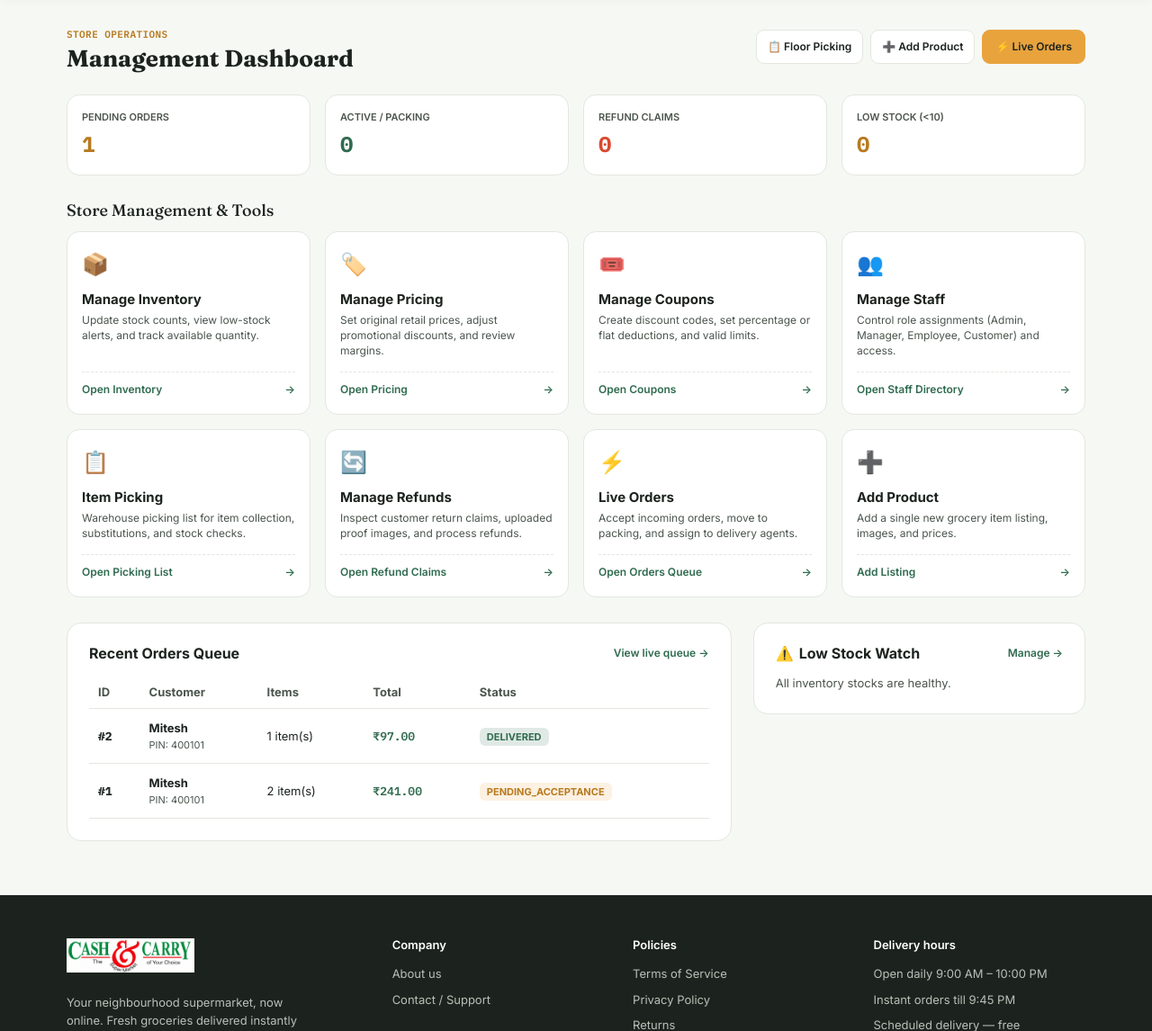
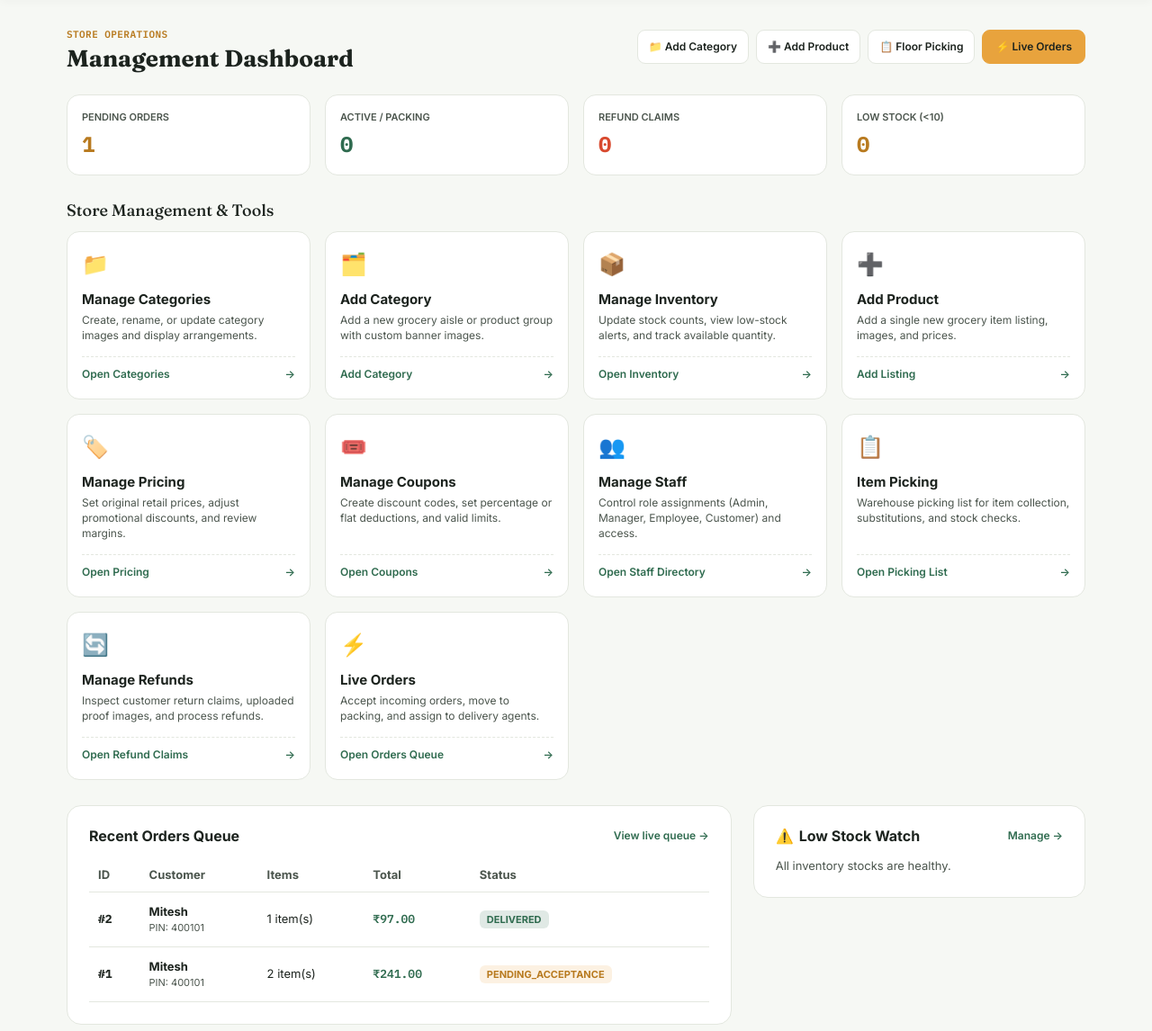
Before and after one commit to Miteshptl/cashandcarry, a Django app: page /dashboard/ in a window 1280 px wide. Shown: the part 144-1290 px from the top of the page at 90% size. Run offline with Django 5.2, Linux system fonts and the light colour scheme; a user stored in the database is signed in; data comes from the database, SQL or seed files in the repository; data that the repository does not hold is empty.

Commit message:
Restore category management views, templates, and URL routing

```diff
--- a/store/urls.py
+++ b/store/urls.py
@@ -1,7 +1,3 @@
-from django.urls import path
-from . import views
-
-urlpatterns = [
     # path('', views.home, name='home'),
     # path('categories/', views.category_list, name='category_list'),
     # path('products/', views.product_list, name='product_list'),
@@ -27,59 +23,74 @@ urlpatterns = [
     # path('manage/store-settings/', views.store_settings, name='store_settings'),
     # path('manage/audit-logs/', views.audit_logs, name='audit_logs'),
 
+from django.urls import path
+from . import views
 
-# Public & Customer Pages
+urlpatterns = [
+    # ==========================================
+    # Public & Customer Storefront
+    # ==========================================
     path('', views.home, name='home'),
     path('categories/', views.category_list, name='category_list'),
+    path('category/<int:category_id>/', views.category_detail, name='category_detail'),
     path('products/', views.product_list, name='product_list'),
     path('products/<int:pk>/', views.product_detail, name='product_detail'),
-    path('cart/', views.cart, name='cart'),
-    path('refund-request/', views.refund_request, name='refund'),
-    path('privacy-policy/', views.privacy_policy, name='privacy'),
-    path('terms/', views.terms_and_conditions, name='terms'),
-    path('refunds-policy/', views.refunds_policy, name='refunds_policy'),
-    path('returns/', views.returns_policy, name='returns'),
-    path('shipping-policy/', views.shipping_policy, name='shipping_policy'),
-    path('about/', views.about_us, name='about'),
-    path('contact/', views.contact, name='contact'),
-    path('profile/', views.profile, name='profile'),
-    path('orders/<int:order_id>/', views.order_detail, name='order_detail'),
-    path('bulk-import/download-sample/', views.download_sample_import, name='download_sample_import'),
 
-
-    # Cart Routes
+    # Cart & Checkout
     path('cart/', views.cart, name='cart'),
     path('cart/update/', views.update_cart_quantity, name='update_cart_quantity'),
     path('cart/clear/', views.clear_cart, name='clear_cart'),
     path('checkout/', views.checkout, name='checkout'),
     path('order-success/<int:order_id>/', views.order_success, name='order_success'),
 
-    # Checkout Flow
-    path('checkout/', views.checkout, name='checkout'),
-    path('order-success/<int:order_id>/', views.order_success, name='order_success'),
+    # User Profile & Orders
+    path('profile/', views.profile, name='profile'),
+    path('orders/<int:order_id>/', views.order_detail, name='order_detail'),
 
-    # Internal Management Pages
+    # Static / Legal Pages
+    path('about/', views.about_us, name='about'),
+    path('contact/', views.contact, name='contact'),
+    path('privacy-policy/', views.privacy_policy, name='privacy'),
+    path('terms/', views.terms_and_conditions, name='terms'),
+    path('shipping-policy/', views.shipping_policy, name='shipping_policy'),
+    path('returns/', views.returns_policy, name='returns'),
+    path('refunds-policy/', views.refunds_policy, name='refunds_policy'),
+    path('refund-request/', views.refund_request, name='refund'),
+
+    # ==========================================
+    # Authentication Routes
+    # ==========================================
+    path('login/', views.login_view, name='login'),
+    path('accounts/login/', views.login_view),
+    path('register/', views.register, name='register'),
+    path('logout/', views.logout_view, name='logout'),
+
+    # ==========================================
+    # Internal Staff & Operations Dashboard
+    # ==========================================
+    path('dashboard/', views.dashboard, name='dashboard'),
+    path('dashboard/refunds/', views.manage_refunds, name='manage_refunds'),
+    path('dashboard/staff/', views.manage_staff, name='staff_management'),
+
+    # Category Management (Staff)
+    path('manage/categories/', views.manage_categories, name='manage_categories'),
     path('manage/add-category/', views.add_category, name='add_category'),
+    path('manage/edit-category/<int:category_id>/', views.edit_category, name='edit_category'),
+    path('manage/delete-category/<int:category_id>/', views.delete_category, name='delete_category'),
+
+    # Catalog & Inventory Tools (Staff)
     path('manage/add-product/', views.add_product, name='add_product'),
     path('manage/inventory/', views.manage_inventory, name='manage_inventory'),
     path('manage/prices/', views.manage_prices, name='manage_prices'),
     path('manage/coupons/', views.manage_coupons, name='manage_coupons'),
     path('manage/bulk-import/', views.bulk_import, name='bulk_import'),
-    path('manage/staff/', views.manage_staff, name='manage_staff'),
+    path('bulk-import/download-sample/', views.download_sample_import, name='download_sample_import'),
+
+    # Operations & Fulfillment (Staff)
     path('manage/live-orders/', views.live_orders, name='live_orders'),
     path('manage/item-picking/', views.item_picking, name='item_picking'),
+    path('manage/staff/', views.manage_staff, name='manage_staff'),
     path('manage/store-settings/', views.store_settings, name='store_settings'),
     path('manage/audit-logs/', views.audit_logs, name='audit_logs'),
 
-    # Admin & Staff Dashboard Routes
-    path('dashboard/', views.dashboard, name='dashboard'),
-    path('dashboard/live-orders/', views.live_orders, name='live_orders'),
-    path('dashboard/refunds/', views.manage_refunds, name='manage_refunds'),
-    path('dashboard/staff/', views.staff_management, name='staff_management'),
-
-    path('login/', views.login_view, name='login'),
-    path('accounts/login/', views.login_view),
-    path('register/', views.register, name='register'),
-    path('logout/', views.logout_view, name='logout'),
-    path('accounts/login/', views.user_login, name='login'),
 ]
--- a/store/views.py
+++ b/store/views.py
@@ -12,6 +12,13 @@ from django.contrib.auth.views import LoginView
 from django.contrib import messages
 from django.core.exceptions import PermissionDenied
 from django.views.decorators.http import require_POST
+from django.shortcuts import render, redirect, get_object_or_404
+from django.contrib.auth.decorators import user_passes_test
+from .models import Category
+import json
+from django.shortcuts import render, redirect, get_object_or_404
+from django.contrib.auth.decorators import user_passes_test
+from .models import Product, Order, Category, Inventory
 
 from .forms import RegisterForm
 from .models import (
@@ -229,11 +236,6 @@ def home(request):
     })
 
 
-def category_list(request):
-    """View all product categories."""
-    categories = Category.objects.filter(parent_category__isnull=True)
-    return render(request, 'category.html', {'categories': categories})
-
 
 def product_list(request):
     """View all available products."""
@@ -712,39 +714,134 @@ def order_success(request, order_id):
 # In store/views.py
 # In store/views.py
 
-
-@login_required
+def is_staff_check(user):
+    return user.is_authenticated and (user.is_staff or user.is_superuser)
+
+@user_passes_test(is_staff_check, login_url='/accounts/login/')
 def dashboard(request):
-    """Main operations overview for store managers and staff."""
-    user = request.user
-    user_role = getattr(user, 'role', 'customer')
-
-    if user_role == 'customer' and not (user.is_staff or user.is_superuser):
-        messages.warning(request, "Access restricted to staff members.")
-        return redirect('profile')
-
-    # Status counts for dashboard
+    # 1. Order Status Counts
     pending_orders_count = Order.objects.filter(order_status='pending_acceptance').count()
-    active_orders_count = Order.objects.filter(order_status__in=['accepted', 'packing', 'out_for_delivery']).count()
-    completed_orders_count = Order.objects.filter(order_status='delivered').count()
-    low_stock_items = Inventory.objects.select_related('product').filter(available_quantity__lt=10)
-
-    # 👈 Count pending customer refund claims
-    pending_refunds_count = RefundRequest.objects.filter(status='pending').count()
-
-    # Latest incoming orders queue
-    recent_orders = Order.objects.select_related('user', 'address').prefetch_related('items__product').order_by('-created_at')[:15]
+    active_orders_count = Order.objects.filter(
+        order_status__in=['accepted', 'packing', 'out_for_delivery']
+    ).count()
+
+    # Check refund claim count safely if model exists, otherwise 0
+    pending_refunds_count = 0
+    try:
+        from .models import Refund
+        pending_refunds_count = Refund.objects.filter(status='pending').count()
+    except Exception:
+        pass
+
+    # 2. Inventory / Low Stock calculations
+    try:
+        low_stock_count = Product.objects.filter(inventory__quantity__lt=10).count()
+        low_stock_items = Product.objects.filter(inventory__quantity__lt=10).select_related('inventory')[:6]
+    except Exception:
+        low_stock_count = 0
+        low_stock_items = []
+
+    # 3. Recent Orders
+    recent_orders = Order.objects.select_related('user', 'address').prefetch_related('items').order_by('-id')[:10]
 
     context = {
         'pending_orders_count': pending_orders_count,
         'active_orders_count': active_orders_count,
-        'completed_orders_count': completed_orders_count,
-        'low_stock_count': low_stock_items.count(),
-        'low_stock_items': low_stock_items[:5],
         'pending_refunds_count': pending_refunds_count,
+        'low_stock_count': low_stock_count,
         'recent_orders': recent_orders,
+        'low_stock_items': low_stock_items,
     }
     return render(request, 'dashboard.html', context)
+
+def is_staff_check(user):
+    """Checks if the user is authenticated and is a staff member or superuser."""
+    return user.is_authenticated and (user.is_staff or user.is_superuser)
+
+
+# 1. Customer-Facing Category Views (Resolves NoReverseMatch on homepage)
+def category_list(request):
+    categories = Category.objects.all().order_by('name')
+    return render(request, 'category_list.html', {'categories': categories})
+
+
+def category_detail(request, category_id):
+    category = get_object_or_404(Category, id=category_id)
+    # Filter products belonging to this category
+    products = Product.objects.filter(category=category)
+    return render(request, 'category_detail.html', {
+        'category': category,
+        'products': products
+    })
+
+
+# 2. Staff Management Category Views (Resolves AttributeError in urls.py)
+@user_passes_test(is_staff_check, login_url='/accounts/login/')
+def manage_categories(request):
+    categories = Category.objects.all().order_by('name')
+    return render(request, 'manage_categories.html', {'categories': categories})
+
+
+@user_passes_test(is_staff_check, login_url='/accounts/login/')
+def add_category(request):
+    if request.method == 'POST':
+        name = request.POST.get('name')
+        parent_id = request.POST.get('parent_category')
+        image = request.FILES.get('image')
+        image_url = request.POST.get('image_url')
+
+        if name:
+            parent = None
+            if parent_id:
+                try:
+                    parent = Category.objects.get(id=parent_id)
+                except Category.DoesNotExist:
+                    parent = None
+
+            category = Category(
+                name=name,
+                parent_category=parent if hasattr(Category, 'parent_category') else None
+            )
+
+            if image:
+                category.image = image
+            if image_url and hasattr(category, 'image_url'):
+                category.image_url = image_url
+
+            category.save()
+            return redirect('manage_categories')
+
+    categories = Category.objects.all().order_by('name')
+    return render(request, 'add_category.html', {'categories': categories})
+
+
+@user_passes_test(is_staff_check, login_url='/accounts/login/')
+def edit_category(request, category_id):
+    category = get_object_or_404(Category, id=category_id)
+    if request.method == 'POST':
+        name = request.POST.get('name')
+        image = request.FILES.get('image')
+        image_url = request.POST.get('image_url')
+
+        if name:
+            category.name = name
+            if image:
+                category.image = image
+            if image_url and hasattr(category, 'image_url'):
+                category.image_url = image_url
+            category.save()
+            return redirect('manage_categories')
+
+    return render(request, 'edit_category.html', {'category': category})
+
+
+@user_passes_test(is_staff_check, login_url='/accounts/login/')
+def delete_category(request, category_id):
+    category = get_object_or_404(Category, id=category_id)
+    if request.method == 'POST':
+        category.delete()
+    return redirect('manage_categories')
+
 
 @login_required
 def live_orders(request):
--- a/templates/dashboard.html
+++ b/templates/dashboard.html
@@ -54,6 +54,11 @@
     }
   }
   @media (min-width: 992px) {
+    .mgmt-grid {
+      grid-template-columns: repeat(3, 1fr);
+    }
+  }
+  @media (min-width: 1200px) {
     .mgmt-grid {
       grid-template-columns: repeat(4, 1fr);
     }
@@ -171,7 +176,7 @@
 <section class="section" style="padding: 24px 0 60px; min-height: 80vh;">
   <div class="wrap">
 
-    <!-- Top Header & Quick Buttons -->
+    <!-- Top Header & Quick Action Buttons -->
     <div class="dash-header">
       <div>
         <span class="mono" style="font-size: 11px; color: var(--turmeric-dark); font-weight: 600; text-transform: uppercase; letter-spacing: 0.04em;">Store Operations</span>
@@ -179,11 +184,14 @@
       </div>
 
       <div style="display: flex; gap: 8px; flex-wrap: wrap;">
-        <a href="{% url 'item_picking' %}" class="btn btn-secondary" style="font-size: 12px; padding: 7px 12px; min-height: 38px;">
-          📋 Floor Picking
+        <a href="{% url 'add_category' %}" class="btn btn-secondary" style="font-size: 12px; padding: 7px 12px; min-height: 38px;">
+          📁 Add Category
         </a>
         <a href="{% url 'add_product' %}" class="btn btn-secondary" style="font-size: 12px; padding: 7px 12px; min-height: 38px;">
           ➕ Add Product
+        </a>
+        <a href="{% url 'item_picking' %}" class="btn btn-secondary" style="font-size: 12px; padding: 7px 12px; min-height: 38px;">
+          📋 Floor Picking
         </a>
         <a href="{% url 'live_orders' %}" class="btn btn-primary" style="font-size: 12px; padding: 7px 14px; min-height: 38px;">
           ⚡ Live Orders
@@ -220,7 +228,33 @@
 
       <div class="mgmt-grid">
 
-        <!-- 1. Manage Inventory -->
+        <!-- 1. Manage Categories -->
+        <a href="{% url 'manage_categories' %}" class="mgmt-card">
+          <div>
+            <div class="mgmt-card-icon">📁</div>
+            <div class="mgmt-card-title">Manage Categories</div>
+            <div class="mgmt-card-desc">Create, rename, or update category images and display arrangements.</div>
+          </div>
+          <div class="mgmt-card-action">
+            <span>Open Categories</span>
+            <span>→</span>
+          </div>
+        </a>
+
+        <!-- 2. Add Category -->
+        <a href="{% url 'add_category' %}" class="mgmt-card">
+          <div>
+            <div class="mgmt-card-icon">🗂️</div>
+            <div class="mgmt-card-title">Add Category</div>
+            <div class="mgmt-card-desc">Add a new grocery aisle or product group with custom banner images.</div>
+          </div>
+          <div class="mgmt-card-action">
+            <span>Add Category</span>
+            <span>→</span>
+          </div>
+        </a>
+
+        <!-- 3. Manage Inventory -->
         <a href="{% url 'manage_inventory' %}" class="mgmt-card">
           <div>
             <div class="mgmt-card-icon">📦</div>
@@ -233,7 +267,20 @@
           </div>
         </a>
 
-        <!-- 2. Manage Pricing -->
+        <!-- 4. Add Product -->
+        <a href="{% url 'add_product' %}" class="mgmt-card">
+          <div>
+            <div class="mgmt-card-icon">➕</div>
+            <div class="mgmt-card-title">Add Product</div>
+            <div class="mgmt-card-desc">Add a single new grocery item listing, images, and prices.</div>
+          </div>
+          <div class="mgmt-card-action">
+            <span>Add Listing</span>
+            <span>→</span>
+          </div>
+        </a>
+
+        <!-- 5. Manage Pricing -->
         <a href="{% url 'manage_prices' %}" class="mgmt-card">
           <div>
             <div class="mgmt-card-icon">🏷️</div>
@@ -246,7 +293,7 @@
           </div>
         </a>
 
-        <!-- 3. Manage Coupons -->
+        <!-- 6. Manage Coupons -->
         <a href="{% url 'manage_coupons' %}" class="mgmt-card">
           <div>
             <div class="mgmt-card-icon">🎟️</div>
@@ -259,7 +306,7 @@
           </div>
         </a>
 
-        <!-- 4. Manage Staff -->
+        <!-- 7. Manage Staff -->
         <a href="{% url 'manage_staff' %}" class="mgmt-card">
           <div>
             <div class="mgmt-card-icon">👥</div>
@@ -272,7 +319,7 @@
           </div>
         </a>
 
-        <!-- 5. Floor Picking & Substitutions -->
+        <!-- 8. Floor Picking & Substitutions -->
         <a href="{% url 'item_picking' %}" class="mgmt-card">
           <div>
             <div class="mgmt-card-icon">📋</div>
@@ -285,7 +332,7 @@
           </div>
         </a>
 
-        <!-- 6. Manage Refunds & Claims -->
+        <!-- 9. Manage Refunds & Claims -->
         <a href="{% url 'manage_refunds' %}" class="mgmt-card">
           <div>
             <div class="mgmt-card-icon">🔄</div>
@@ -298,7 +345,7 @@
           </div>
         </a>
 
-        <!-- 7. Live Orders Queue -->
+        <!-- 10. Live Orders Queue -->
         <a href="{% url 'live_orders' %}" class="mgmt-card">
           <div>
             <div class="mgmt-card-icon">⚡</div>
@@ -307,19 +354,6 @@
           </div>
           <div class="mgmt-card-action">
             <span>Open Orders Queue</span>
-            <span>→</span>
-          </div>
-        </a>
-
-        <!-- 8. Add Product -->
-        <a href="{% url 'add_product' %}" class="mgmt-card">
-          <div>
-            <div class="mgmt-card-icon">➕</div>
-            <div class="mgmt-card-title">Add Product</div>
-            <div class="mgmt-card-desc">Add a single new grocery item listing, images, and prices.</div>
-          </div>
-          <div class="mgmt-card-action">
-            <span>Add Listing</span>
             <span>→</span>
           </div>
         </a>
```
Also changed, not shown: templates/edit_category.html (added, +44 -0 lines), templates/manage_categories.html (added, +68 -0 lines).
